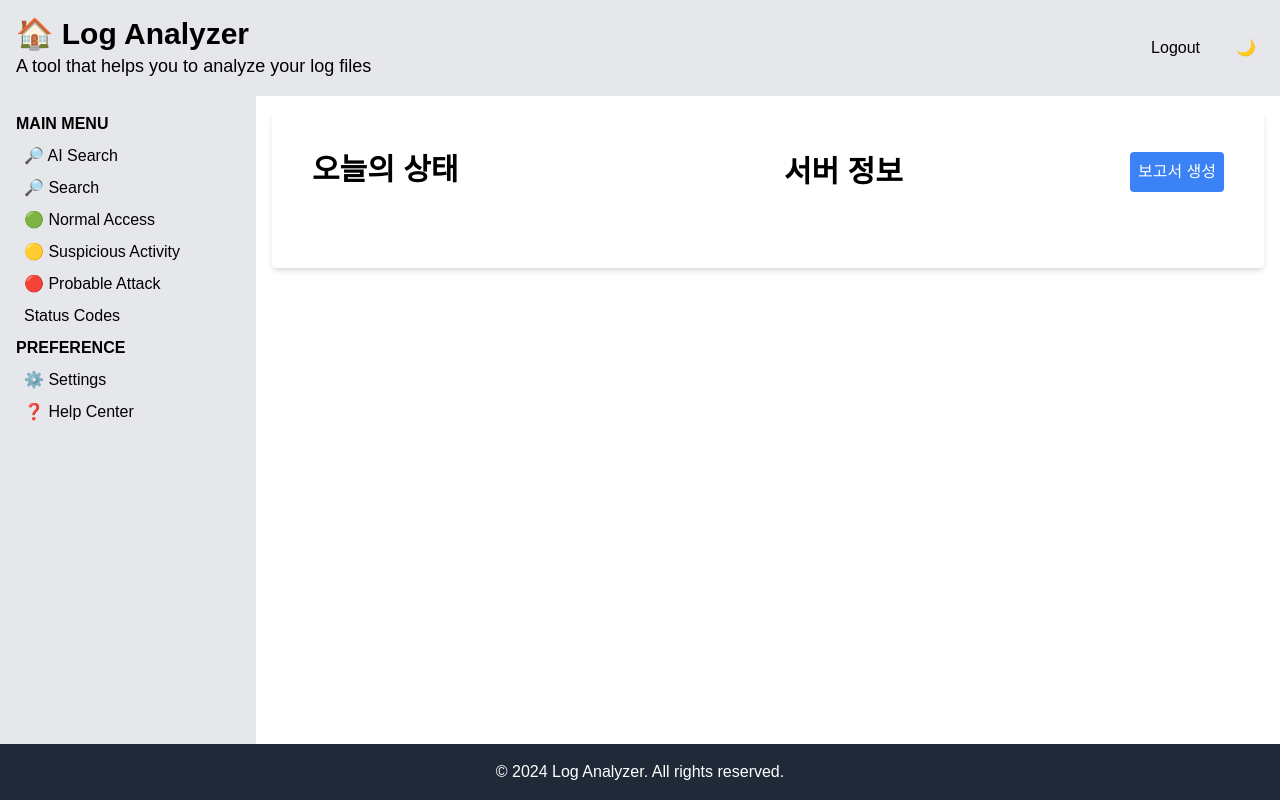
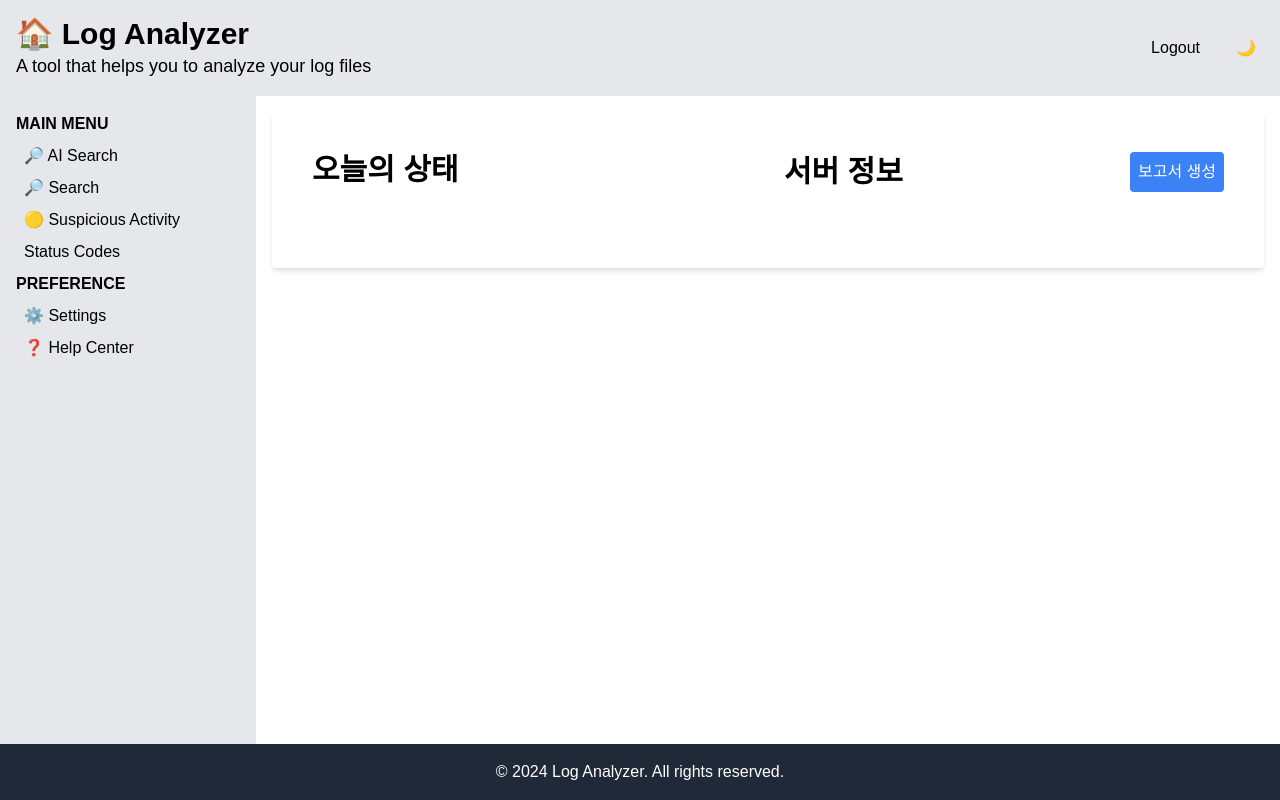
Before and after one commit to lamaBread/LogAnalyzer, a Next.js app in the folder frontend/: page / in a window 1280 px wide. Built offline with nearby package versions, Linux system fonts and the light colour scheme.

Commit message:
deleted nomal, probable page

```diff
--- a/frontend/app/layout.tsx
+++ b/frontend/app/layout.tsx
@@ -65,26 +65,10 @@ export default function RootLayout({
                   </li>
                   <li>
                     <Link
-                      href="/specific/main_menu/normal_access"
-                      className="hover:bg-gray-300 dark:hover:bg-gray-700 px-2 py-1 rounded transition-colors"
-                    >
-                      🟢 Normal Access
-                    </Link>
-                  </li>
-                  <li>
-                    <Link
                       href="/specific/main_menu/suspicious_activity"
                       className="hover:bg-gray-300 dark:hover:bg-gray-700 px-2 py-1 rounded transition-colors"
                     >
                       🟡 Suspicious Activity
-                    </Link>
-                  </li>
-                  <li>
-                    <Link
-                      href="/specific/main_menu/probable_attack"
-                      className="hover:bg-gray-300 dark:hover:bg-gray-700 px-2 py-1 rounded transition-colors"
-                    >
-                      🔴 Probable Attack
                     </Link>
                   </li>
                   <li>
--- a/frontend/app/specific/main_menu/normal_access/page.tsx
+++ /dev/null
@@ -1,32 +0,0 @@
-"use client";
-
-import React, { useState, useEffect } from "react";
-import { sortedLogs, sortLogsByRisk } from "../../../lib/queryLLM_sortLogsByRisk";
-
-export default function normal_access() {
-    const [variable1, setVariable1] = useState<string | null>(null);
-
-    useEffect(() => {
-        async function fetchData() {
-            try {
-                if (!sortedLogs) {
-                    const logs = await sortLogsByRisk();
-                    setVariable1(logs.normal_access);
-                } else {
-                    setVariable1(sortedLogs.normal_access);
-                }
-            } catch (error) {
-                console.error("Error fetching data:", error);
-            }
-        }
-
-        fetchData();
-    }, []);
-
-    return (
-      <>
-        <h2 className="text-2xl font-semibold mb-4">Normal Access</h2>
-        {variable1 ? <div dangerouslySetInnerHTML={{ __html: variable1.split('<br/>').join('<br/>') }} /> : <p>Loading...</p>}
-      </>
-    );
-}
--- a/frontend/app/specific/main_menu/probable_attack/page.tsx
+++ /dev/null
@@ -1,32 +0,0 @@
-"use client";
-
-import React, { useState, useEffect } from "react";
-import { sortedLogs, sortLogsByRisk } from "../../../lib/queryLLM_sortLogsByRisk";
-
-export default function probable_attack() {
-    const [variable1, setVariable1] = useState<string | null>(null);
-
-    useEffect(() => {
-        async function fetchData() {
-            try {
-                if (!sortedLogs) {
-                    const logs = await sortLogsByRisk();
-                    setVariable1(logs.probable_attack);
-                } else {
-                    setVariable1(sortedLogs.probable_attack);
-                }
-            } catch (error) {
-                console.error("Error fetching data:", error);
-            }
-        }
-
-        fetchData();
-    }, []);
-
-    return (
-      <>
-        <h2 className="text-2xl font-semibold mb-4">Probable Attack</h2>
-        {variable1 ? <div dangerouslySetInnerHTML={{ __html: variable1.split('<br/>').join('<br/>') }} /> : <p>Loading...</p>}
-      </>
-    );
-}
```
